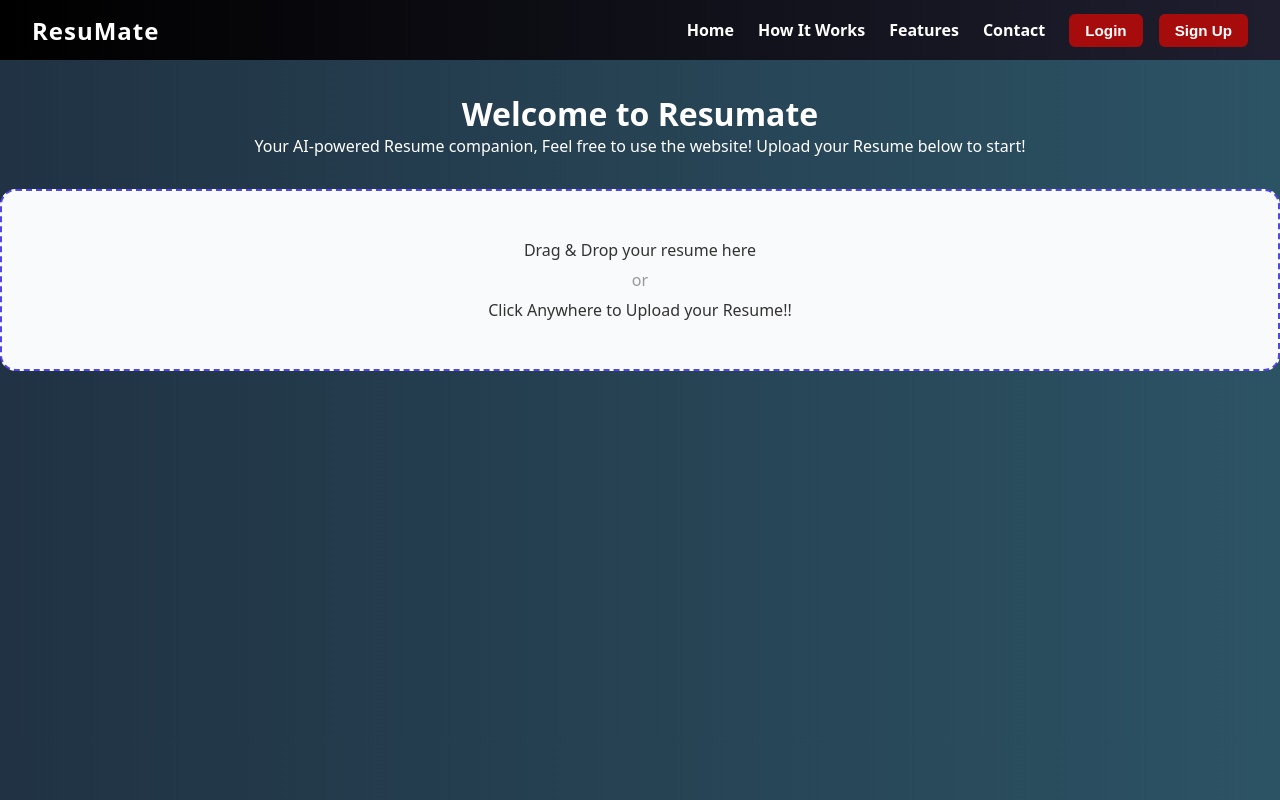
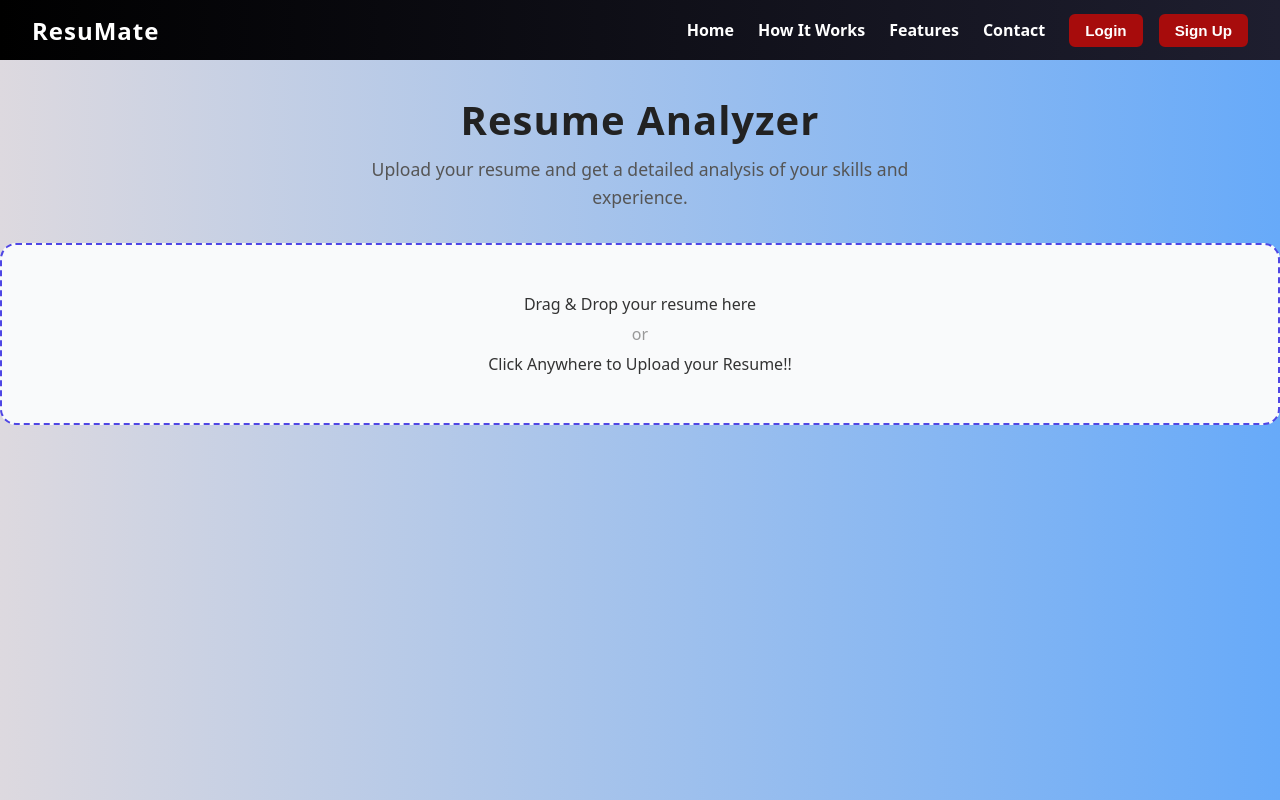
Before and after one commit to Akashh0/Resumate, a React (Vite) app in the folder frontend/: page / in a window 1280 px wide. Built offline with nearby package versions, Linux system fonts and the light colour scheme.

Commit message:
Messing around

```diff
--- a/frontend/src/App.jsx
+++ b/frontend/src/App.jsx
@@ -2,16 +2,14 @@ import React from 'react';
 import NavBar from './components/NavBar';
 import AuthProvider from './components/context/AuthContext';
 import ResumeUpload from './components/ResumeUpload';
+import Title from './Title';
 
 export default function App() {
   return (
     <>
     <AuthProvider>
       <NavBar />
-      <div style={{ padding: '2rem', display: 'flex', flexDirection: 'column', alignItems: 'center', textAlign: 'center' }}>
-          <h1>Welcome to Resumate</h1>
-          <p>Your AI-powered Resume companion, Feel free to use the website! Upload your Resume below to start!</p>
-      </div>
+      <Title />
     </AuthProvider>
     <ResumeUpload />
     </>
--- /dev/null
+++ b/frontend/src/Title.css
@@ -0,0 +1,48 @@
+/* Title.css */
+
+.title-text {
+  text-align: center;
+  margin-top: 2rem;
+  margin-bottom: 2rem;
+  padding: 0 1rem;
+  animation: fadeIn 1s ease-in;
+}
+
+.title-text h1 {
+  font-size: 2.5rem;
+  font-weight: 700;
+  color: #222;
+  margin-bottom: 0.5rem;
+  letter-spacing: 1px;
+}
+
+.title-text p {
+  font-size: 1.1rem;
+  color: #555;
+  max-width: 600px;
+  margin: 0 auto;
+  line-height: 1.6;
+}
+
+/* Optional animation */
+@keyframes fadeIn {
+  from {
+    opacity: 0;
+    transform: translateY(-15px);
+  }
+  to {
+    opacity: 1;
+    transform: translateY(0);
+  }
+}
+
+/* Responsive tweak */
+@media (max-width: 600px) {
+  .title-text h1 {
+    font-size: 2rem;
+  }
+
+  .title-text p {
+    font-size: 1rem;
+  }
+}
--- /dev/null
+++ b/frontend/src/Title.jsx
@@ -0,0 +1,12 @@
+import React from 'react'
+import './Title.css'
+function Title() {
+  return (
+    <div className='title-text'>
+      <h1>Resume Analyzer</h1>
+      <p>Upload your resume and get a detailed analysis of your skills and experience.</p>
+    </div>
+  )
+}
+
+export default Title
--- a/frontend/src/index.css
+++ b/frontend/src/index.css
@@ -6,6 +6,6 @@
 
 body {
   font-family: system-ui, -apple-system, BlinkMacSystemFont, 'Segoe UI', Roboto, Oxygen, Ubuntu, Cantarell, 'Open Sans', 'Helvetica Neue', sans-serif;
-  background: linear-gradient(to right, #203243, #2c5364);
+  background: linear-gradient(to right, #ddd9df, #67aaf9);
   color: white;
 }
```
Also changed, not shown: 1 other file (tests, documents, lock files or other folders).
